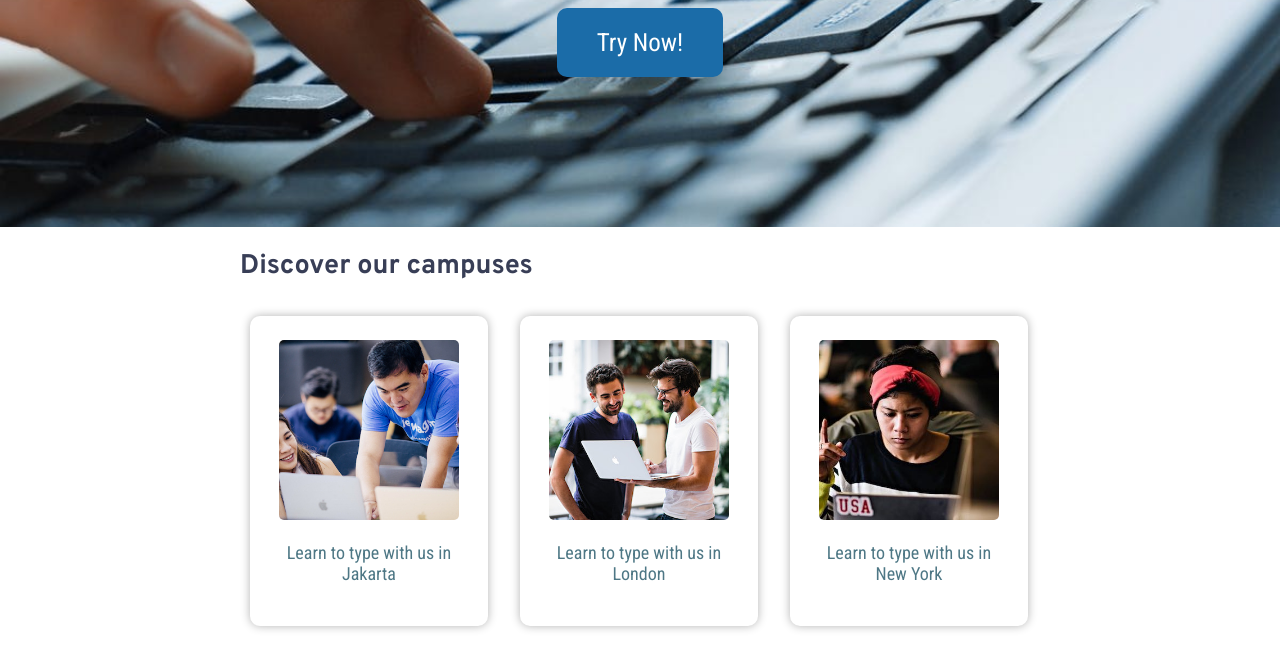
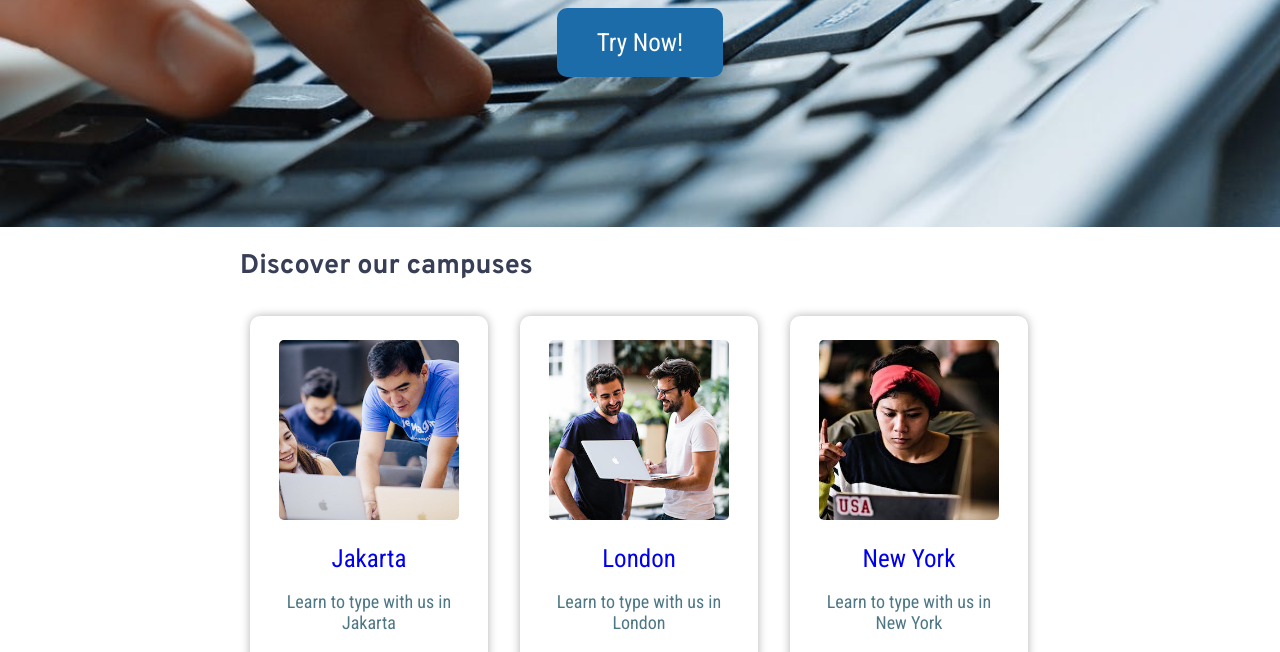
Before and after one commit to avel-sjafran/landing, a plain HTML site: page index.html in a window 1280 px wide. Shown: the part 300-952 px from the top of the page. Drawn offline with Linux system fonts and the light colour scheme; a web font is replaced by a local one.

Commit message:
Update index.html

```diff
--- a/index.html
+++ b/index.html
@@ -26,16 +26,19 @@
 	  	<div class="cards">
 		  	<div class="card-white">
 		  		<img src="images/shanghai.jpg" alt="Jakarta" width="200">
+				<a href="https://earth.google.com/web/search/Jakarta,+Indonesia/@-6.2297465,106.829518,18.16383607a,73951.14977157d,35y,0h,0t,0r/data=Cn0aUxJNCiUweDJlNjlmM2U5NDVlMzRiOWQ6MHg1MzcxYmYwZmRhZDc4NmEyGTVonhLG1RjAIfChREsetlpAKhJKYWthcnRhLCBJbmRvbmVzaWEYAiABIiYKJAmDi6LjcNRJQBFQvtReybJJQBlg_POg58_KPyG8qAIQI2navw" class="campuses" target="_blank">Jakarta</a>
 		  		<p>Learn to type with us in Jakarta</p>
 		  	</div>
 
 		  	<div class="card-white">
 		  		<img src="images/london.jpg" alt="London" width="200">
+				<a href="https://earth.google.com/web/search/London,+UK/@51.52864165,-0.10159865,29.72980224a,46280.03100822d,35y,0h,0t,0r/data=CnUaSxJFCiUweDQ3ZDhhMDBiYWYyMWRlNzU6MHg1Mjk2M2E1YWRkZDUyYTk5GU-M0d_wwElAIYByJUxiWsC_KgpMb25kb24sIFVLGAIgASImCiQJvXRFxx6CREARAbNixQIwREAZpt-ayMNWUsAh9OFEZ6KmUsA" class="campuses" target="_blank">London</a>
 		  		<p>Learn to type with us in London</p>
 		  	</div>
 
 		  	<div class="card-white">
 			  	<img src="images/paris.jpg" alt="New York" width="200">
+				<a href="https://earth.google.com/web/search/new+york/@40.6974881,-73.979681,1.14561406a,112800.15192391d,35y,0h,0t,0r/data=CnMaSRJDCiUweDg5YzI0ZmE1ZDMzZjA4M2I6MHhjODBiOGYwNmUxNzdmZTYyGcNylTg8W0RAIZgqvdthgFLAKghuZXcgeW9yaxgCIAEiJgokCf-tPd9CbD1AEWFYBKxCbD3AGc9o_vLfHUpAIYhW7drpwk3A" class="campuses"target="_blank">New York</a>
 			  	<p>Learn to type with us in New York</p>
 		  	</div>
 		</div>
```
